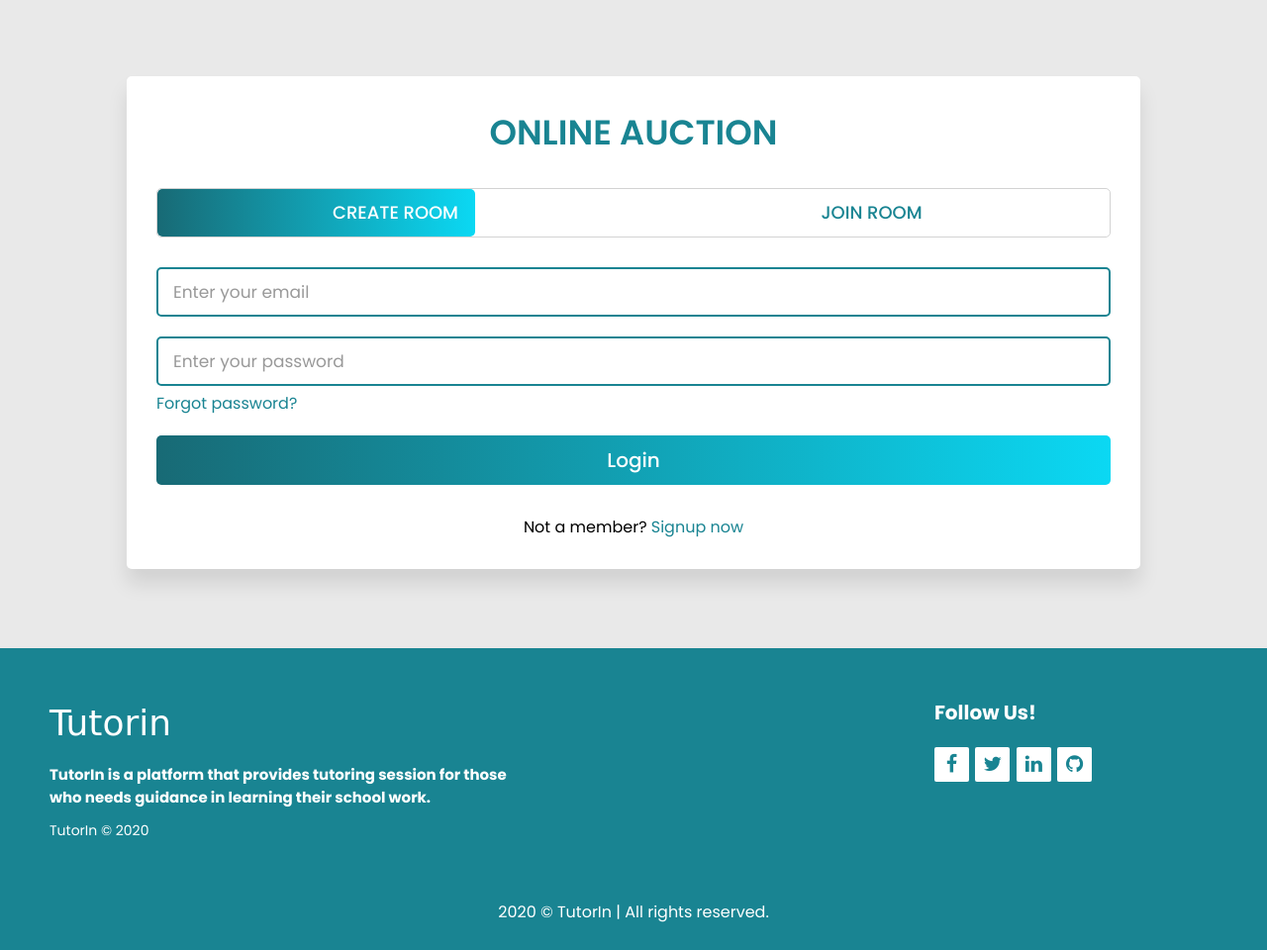
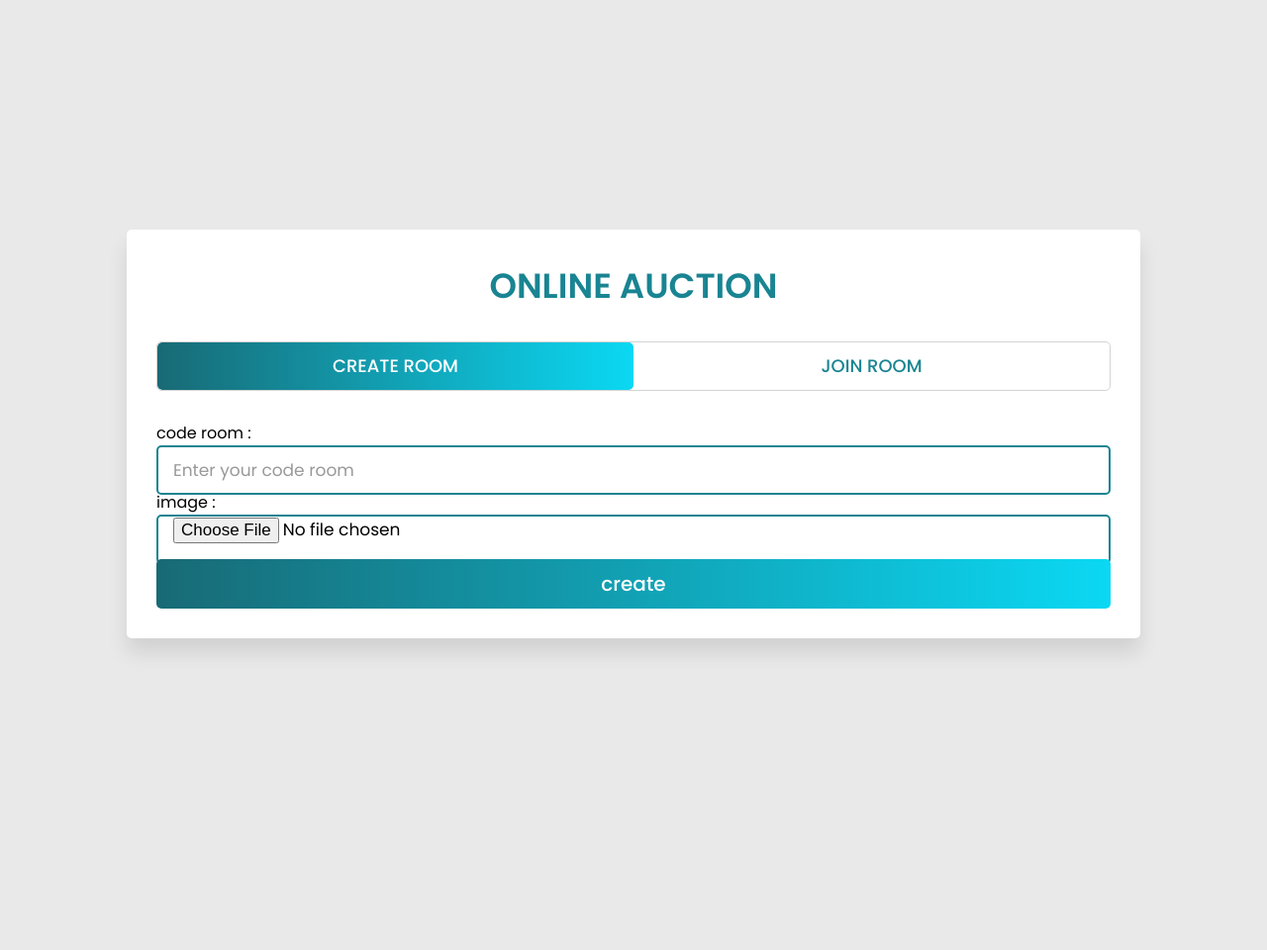
Before and after one commit to LesMiserables1/online-auction, a website: page public/index.html in a window 1280 px wide. Shown: the whole page at 99% size. After the commit the page ends 800 px from the top, so only its background shows below. Drawn offline with Linux system fonts and the light colour scheme.

Commit message:
add ui for the front

```diff
--- a/app.js
+++ b/app.js
@@ -25,7 +25,7 @@ function connection(ws) {
         } else if (command === 'raise') {
             ws.send(`raise ${value} ${room}`);
         } else if (command === 'join'){
-            ws.send(`join ${value}`)
+            ws.send(`join ${value}`);
         }
     }
 }
--- a/public/index.css
+++ b/public/index.css
@@ -70,7 +70,7 @@ html,body{
 .slide-controls .slider-tab{
   position: absolute;
   height: 100%;
-  width: 33.3333333333%;
+  width: 50%;
   left: 0;
   z-index: 0;
   border-radius: 5px;
@@ -79,17 +79,6 @@ html,body{
 }
 input[type="radio"]{
   display: none;
-}
-#admin:checked ~ .slider-tab{
-  left: 66.6666666666%;
-}
-#admin:checked ~ label.admin{
-  color: #fff;
-  cursor: default;
-  user-select: none;
-}
-#admin:checked ~ label.siswa{
-  color: #198492;
 }
 #siswa:checked ~ label.admin{
   color: #198492;
@@ -103,7 +92,7 @@ color: #fff;
   user-select: none;
 }
 #tutor:checked ~ .slider-tab{
-    left: 33.3333333333%;
+    left: 50%;
   }
 #tutor:checked ~ label.tutor{
     color: #fff;
--- a/public/index.html
+++ b/public/index.html
@@ -1,12 +1,14 @@
 <!DOCTYPE html>
 <html lang="en" dir="ltr">
+
 <head>
     <meta charset="utf-8">
     <link rel="shortcut icon" href="./images/favicon.png" type="image/x-icon" />
-    <link rel="stylesheet" href="./index.css">
+    <link rel="stylesheet" href="index.css">
     <meta name="viewport" content="width=device-width, initial-scale=1.0">
     <link rel="stylesheet" href="http://maxcdn.bootstrapcdn.com/font-awesome/4.2.0/css/font-awesome.min.css">
 </head>
+
 <body>
     <div class="wrapper">
         <div class="title-text">
@@ -16,7 +18,6 @@
             <div class="slide-controls">
                 <input type="radio" name="slide" id="siswa" checked>
                 <input type="radio" name="slide" id="tutor">
-          <input type="radio" name="slide" id="admin">
                 <label for="siswa" class="slide siswa">CREATE ROOM</label>
                 <label for="tutor" class="slide tutor">JOIN ROOM</label>
                 <div class="slider-tab">
@@ -25,54 +26,30 @@
             <div class="form-inner">
                 <form action="homeSiswa.html" class="siswa">
                     <div class="field">
-            <input type="text" placeholder="Enter your email" required>
+                        <span> <label for="file">code room : </label></span>
+                        <input type="text" placeholder="Enter your code room" required>
                     </div>
                     <div class="field">
-            <input type="password" placeholder="Enter your password" required>
+                        <span> <label for="file">image : </label></span>
+                        <input type="file" placeholder="Enter your code room" required>
                     </div>
-        <div class="pass-link">
-            <a href="forget.html">Forgot password?</a></div>
+
                     <div class="field btn">
                         <div class="btn-layer">
                         </div>
-        <input href="home.html" type="submit" value="Login">
+                        <input href="home.html" type="submit" value="create">
                     </div>
-<div class="signup-link">
-Not a member? <a href="signup.html">Signup now</a></div>
                 </form>
                 <form action="homeTutor.html" class="tutor">
                     <div class="field">
-    <input type="text" placeholder="Enter your email" required>
+                        <span> <label for="file">code room : </label></span>
+                        <input type="text" placeholder="Enter your code" required>
                     </div>
-<div class="field">
-    <input type="password" placeholder="Enter your password" required>
-</div>
-<div class="pass-link">
-    <a href="forget.html">Forgot password?</a></div>
                     <div class="field btn">
                         <div class="btn-layer">
                         </div>
-<input type="submit" value="Login">
+                        <input href="home.html" type="submit" value="join">
                     </div>
-<div class="signup-link">
-Not a member? <a href="signup.html">Signup now</a></div>
-</form>
-<form action="homeAdmin.html" class="admin">
-  <div class="field">
-    <input type="text" placeholder="Enter your email" required>
-</div>
-<div class="field">
-    <input type="password" placeholder="Enter your password" required>
-</div>
-<div class="pass-link">
-    <a href="forget.html">Forgot password?</a></div>
-    <div class="field btn">
-    <div class="btn-layer">
-</div>
-<input type="submit" value="Login">
-</div>
-<div class="signup-link">
-Not a member? <a href="signup.html">Signup now</a></div>
                 </form>
             </div>
         </div>
@@ -82,63 +59,22 @@ Not a member? <a href="signup.html">Signup now</a></div>
     <script>
         const loginForm = document.querySelector("form.siswa");
         const siswaBtn = document.querySelector("label.siswa");
-      const adminBtn = document.querySelector("label.admin");
         const tutorBtn = document.querySelector("label.tutor");
         const signupLink = document.querySelector("form .signup-link a");
-      tutorBtn.onclick = (()=>{
+        tutorBtn.onclick = (() => {
             loginForm.style.marginLeft = "-33.3333333333%";
 
         });
-      adminBtn.onclick = (()=>{
-        loginForm.style.marginLeft = "-66.6666666666%";
-
-      });
-      siswaBtn.onclick = (()=>{
+        siswaBtn.onclick = (() => {
             loginForm.style.marginLeft = "0%";
 
         });
-      signupLink.onclick = (()=>{
+        signupLink.onclick = (() => {
             signupBtn.click();
             return false;
         });
     </script>
 
 </body>
-  <footer class="footer-distributed">
 
-    <div class="footer-left">
-
-    <h3>Tutorin</h3>
-
-    <p class="footer-links">
-      TutorIn is a platform that provides tutoring session for those who needs guidance in learning their school work.
-    </p>
-
-
-    </div>
-
-    <div class="footer-center">
-
-    </div>
-    <div class="footer-right">
-
-    <p class="footer-company-about">
-    <span>Follow Us!</span>
-    </p>
-
-    <div class="footer-icons">
-
-    <a href="#"><i class="fa fa-facebook"></i></a>
-    <a href="#"><i class="fa fa-twitter"></i></a>
-    <a href="#"><i class="fa fa-linkedin"></i></a>
-    <a href="#"><i class="fa fa-github"></i></a>
-
-    </div>
-
-    </div>
-    <p class="footer-company-name">TutorIn &copy; 2020</p>
-    </footer>
-    <footer>
-      <p>2020 &copy; TutorIn | All rights reserved.</p>
-    </footer>
 </html>
--- a/public/index.js
+++ b/public/index.js
@@ -12,14 +12,14 @@ socket.onmessage = function (message) {
         window.localStorage.setItem('room',value);
     }else if(command == 'raise'){
 
-    }else if(command == 'join')
+    }else if(command == 'join'){
+
+    }
 
 }
 
 window.onload = function (){
-
     document.getElementById("createRoom").addEventListener("click", createRoom);
-
 }
 
 function createRoom (){
```
Lines whose indentation alone changed are shown as unchanged.
